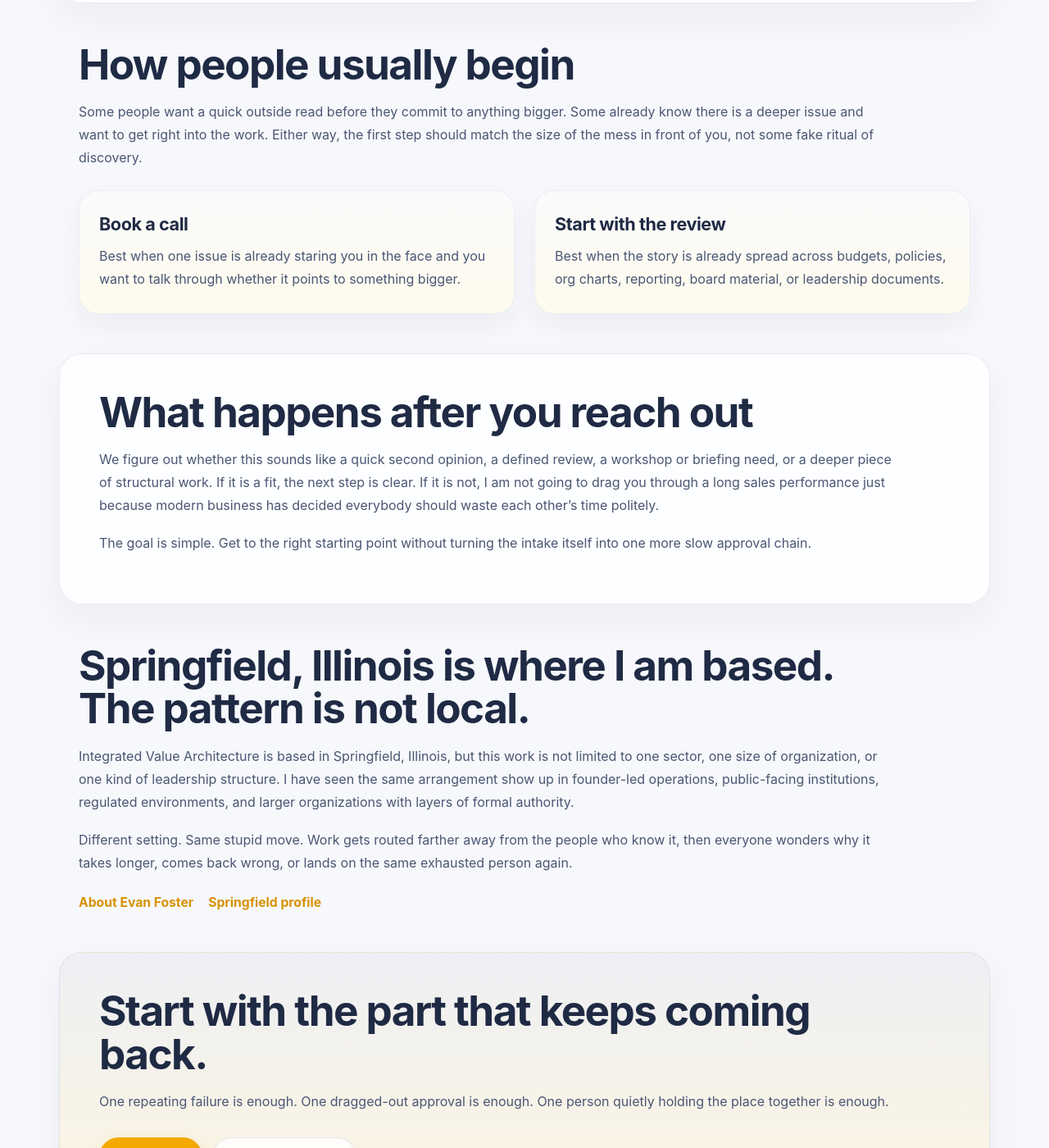
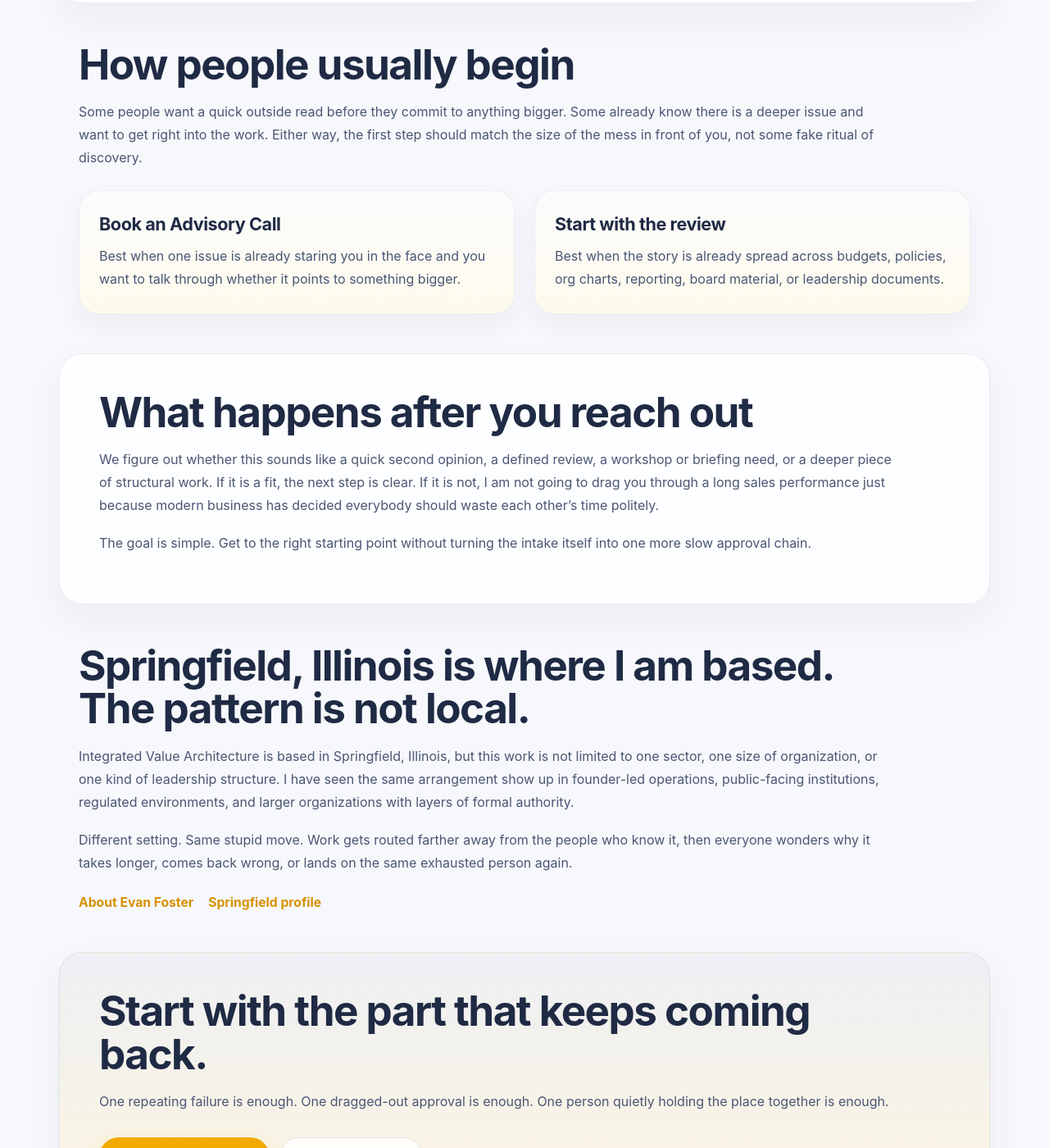
Before and after one commit to efost7873/integratedvaluearchitecture.com, a Jekyll site: the page built from contact.html, in a window 1280 px wide and 1400 px high, scrolled down 1232 px. Shown: the whole window at 82% size. Built offline with Jekyll 4.4.1, drawn with Linux system fonts in a browser that asks for light colours; some of the changed text lies outside the part shown.

Commit message:
Update contact.html

```diff
--- a/contact.html
+++ b/contact.html
@@ -80,8 +80,8 @@
 
     <div class="card-grid two-up">
       <article class="info-card">
-        <a class="card-link" href="https://book.ms/b/IntegratedValueArchitectureLLC@integratedvaluearchitecture.com">
-          <h3>Book a call</h3>
+        <a class="card-link" href="/book-advisory-call/">
+          <h3>Book an Advisory Call</h3>
           <p>
             Best when one issue is already staring you in the face and you want to talk through whether it points to something bigger.
           </p>
@@ -135,7 +135,7 @@
       One repeating failure is enough. One dragged-out approval is enough. One person quietly holding the place together is enough.
     </p>
     <div class="cta-block">
-      <a class="button primary" href="https://book.ms/b/IntegratedValueArchitectureLLC@integratedvaluearchitecture.com">Book a Call</a>
+      <a class="button primary" href="/book-advisory-call/">Book an Advisory Call</a>
       <a class="button secondary" href="mailto:evan.foster@integratedvaluearchitecture.com">Email Evan Foster</a>
     </div>
   </div>
```
